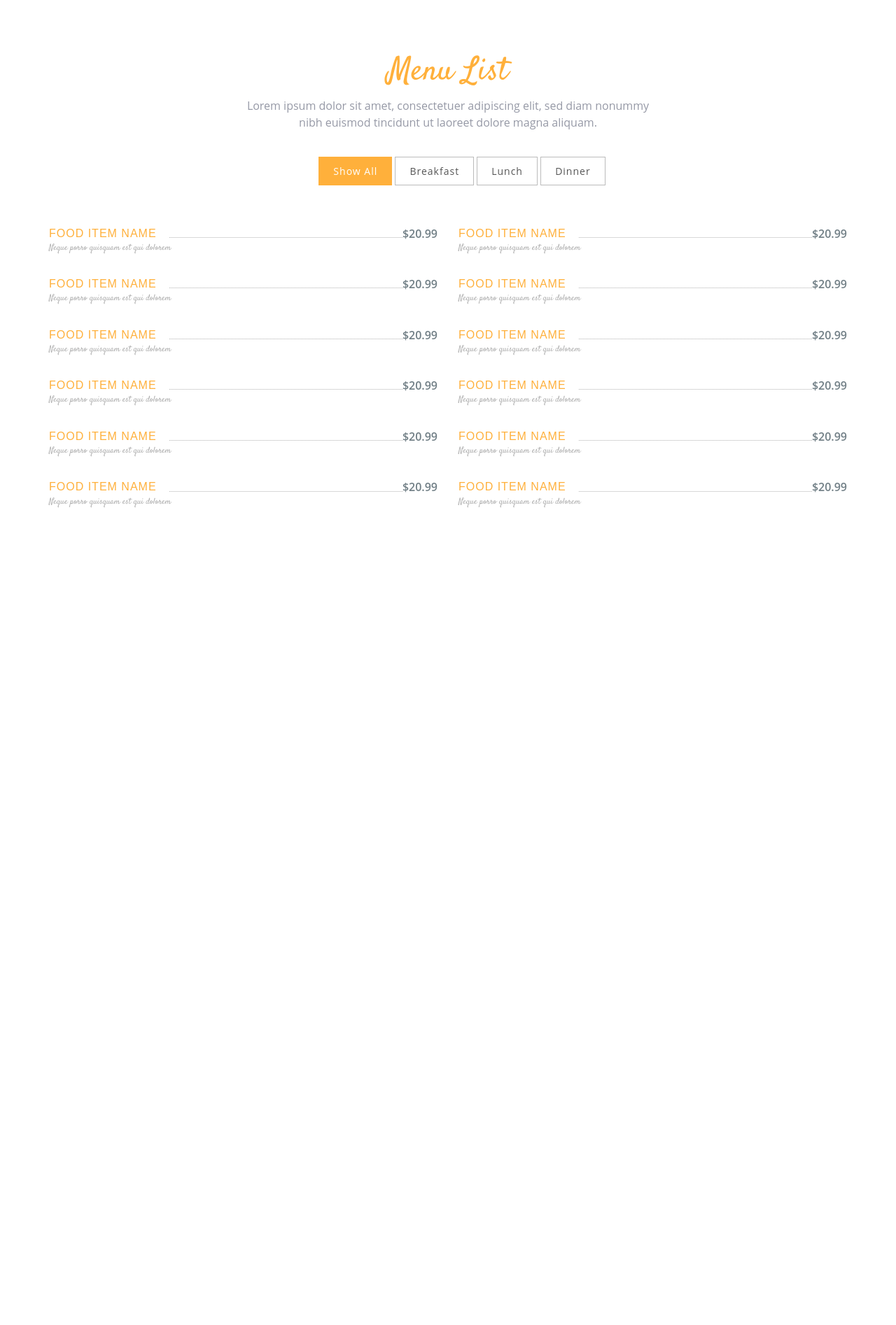
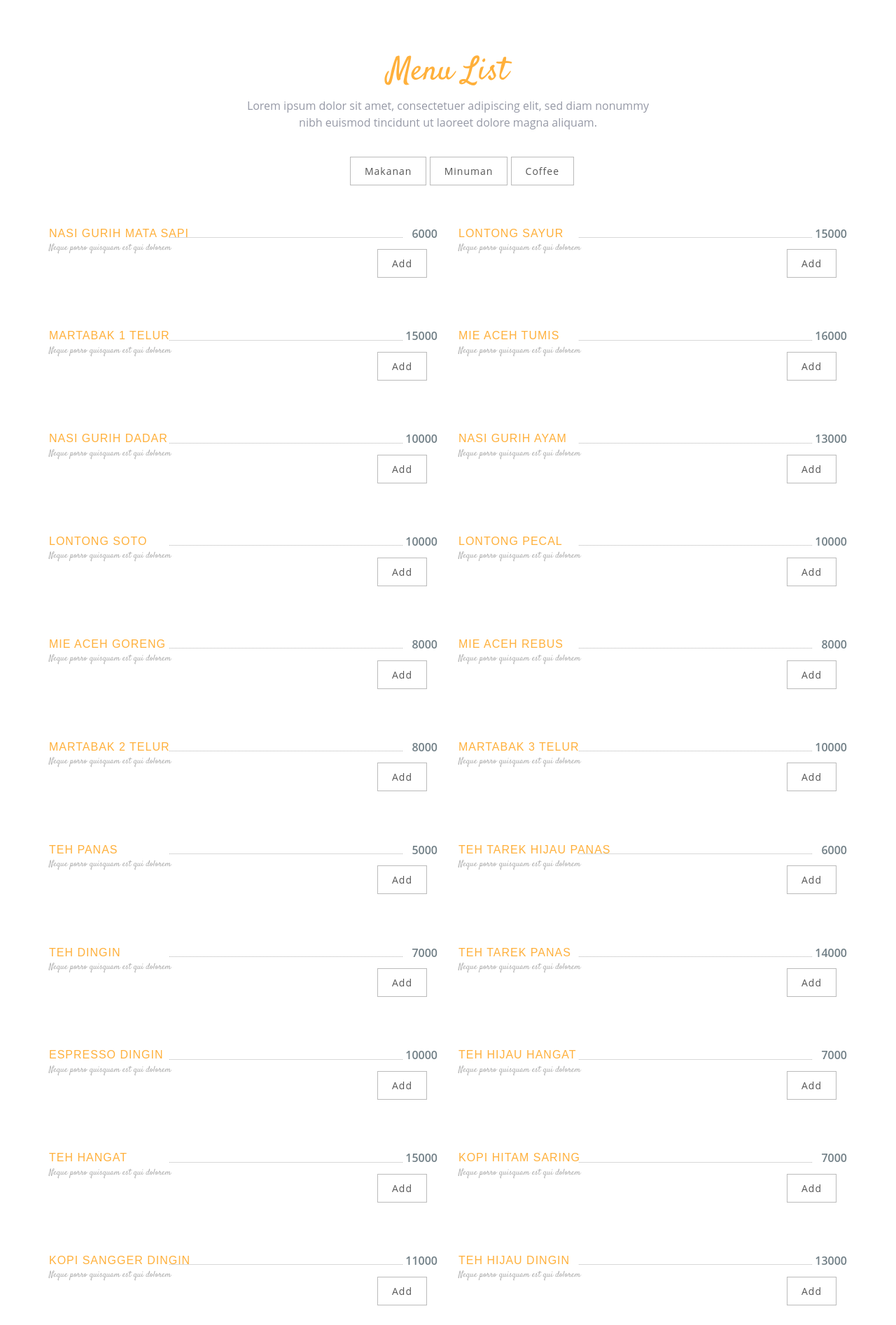
Before and after one commit to tyshafira/ProyekRPL-D-Let-sOrderHere, a PHP site: page /index.php in a window 1280 px wide. Shown: the part 1262-3156 px from the top of the page at 70% size. Before the commit the page ends 1988 px from the top, so only its background shows below. Run offline with PHP 8.4, Linux system fonts and the light colour scheme; data comes from the database, SQL or seed files in the repository; some web fonts are replaced.

```diff
--- a/index.php
+++ b/index.php
@@ -1,8 +1,10 @@
+
+<!DOCTYPE html>
+
 <?php
 include "connection.php"
 ?>
 
-<!DOCTYPE html>
 <html lang="en">
 
 <head>
@@ -135,123 +137,63 @@ include "connection.php"
 
         <div class="col-md-12  text-center" id="menu-flters">
           <ul>
-            <li><a class="filter active" data-filter=".menu-restaurant">Show All</a></li>
-            <li><a class="filter" data-filter=".breakfast">Breakfast</a></li>
-            <li><a class="filter" data-filter=".lunch">Lunch</a></li>
-            <li><a class="filter" data-filter=".dinner">Dinner</a></li>
+
+            <li><a class="filter" data-filter=".makanan">Makanan</a></li>
+            <li><a class="filter" data-filter=".minuman">Minuman</a></li>
+            <li><a class="filter" data-filter=".coffee">Coffee</a></li>
+
           </ul>
         </div>
 
+
         <div id="menu-wrapper">
 
-          <div class="breakfast menu-restaurant">
-            <span class="clearfix">
-              <a class="menu-title" href="#" data-meal-img="assets/img/restaurant/rib.jpg">Food Item Name</a>
-              <span style="left: 166px; right: 44px;" class="menu-line"></span>
-              <span class="menu-price">$20.99</span>
-            </span>
-            <span class="menu-subtitle">Neque porro quisquam est qui dolorem</span>
-          </div>
+       <?php
+       $result = mysqli_query($link, "SELECT * FROM menu WHERE jenis_menu=1");
 
-          <div class="breakfast menu-restaurant">
-            <span class="clearfix">
-              <a class="menu-title" href="#" data-meal-img="assets/img/restaurant/rib.jpg">Food Item Name</a>
-              <span style="left: 166px; right: 44px;" class="menu-line"></span>
-              <span class="menu-price">$20.99</span>
-            </span>
-            <span class="menu-subtitle">Neque porro quisquam est qui dolorem</span>
-          </div>
+    while ($data = mysqli_fetch_assoc($result) )
+       {
+          echo "<div class=\"makanan menu-restaurant\">";
+           echo "<span class=\"clearfix\">";
+              echo "<a class=\"menu-title\" href=\"#\" data-meal-img=\"assets/img/restaurant/rib.jpg\">$data[nama_menu]</a>";
+              echo "<span style=\"left: 166px; right: 44px;\" class=\"menu-line\"></span>";
+              echo "<span class=\"menu-price\">$data[harga_menu]</span>";
+           echo  "</span>";
+            echo "<span class=\"menu-subtitle\">Neque porro quisquam est qui dolorem</span>";
 
-          <div class="breakfast menu-restaurant">
-            <span class="clearfix">
-              <a class="menu-title" href="#" data-meal-img="assets/img/restaurant/rib.jpg">Food Item Name</a>
-              <span style="left: 166px; right: 44px;" class="menu-line"></span>
-              <span class="menu-price">$20.99</span>
-            </span>
-            <span class="menu-subtitle">Neque porro quisquam est qui dolorem</span>
-          </div>
 
-          <div class="breakfast menu-restaurant">
-            <span class="clearfix">
-              <a class="menu-title" href="#" data-meal-img="assets/img/restaurant/rib.jpg">Food Item Name</a>
-              <span style="left: 166px; right: 44px;" class="menu-line"></span>
-              <span class="menu-price">$20.99</span>
-            </span>
-            <span class="menu-subtitle">Neque porro quisquam est qui dolorem</span>
-          </div>
 
-          <div class="lunch menu-restaurant">
-            <span class="clearfix">
-              <a class="menu-title" href="#" data-meal-img="assets/img/restaurant/rib.jpg">Food Item Name</a>
-              <span style="left: 166px; right: 44px;" class="menu-line"></span>
-              <span class="menu-price">$20.99</span>
-            </span>
-            <span class="menu-subtitle">Neque porro quisquam est qui dolorem</span>
-          </div>
+        echo "<div class=\"col-md-12  text-right\" id=\"menu-flters\">";
+          echo "<ul>";
+            echo "<li><a class=\"filter\" data-filter=\".tambah\">Add</a></li>" ;
+          echo "</ul>";
+         echo "</div>";
+            echo "</div>";
+        }
 
-          <div class="lunch menu-restaurant">
-            <span class="clearfix">
-              <a class="menu-title" href="#" data-meal-img="assets/img/restaurant/rib.jpg">Food Item Name</a>
-              <span style="left: 166px; right: 44px;" class="menu-line"></span>
-              <span class="menu-price">$20.99</span>
-            </span>
-            <span class="menu-subtitle">Neque porro quisquam est qui dolorem</span>
-          </div>
+        $result = mysqli_query($link, "SELECT * FROM menu WHERE jenis_menu=2");
 
-          <div class="lunch menu-restaurant">
-            <span class="clearfix">
-              <a class="menu-title" href="#" data-meal-img="assets/img/restaurant/rib.jpg">Food Item Name</a>
-              <span style="left: 166px; right: 44px;" class="menu-line"></span>
-              <span class="menu-price">$20.99</span>
-            </span>
-            <span class="menu-subtitle">Neque porro quisquam est qui dolorem</span>
-          </div>
+    while ($data = mysqli_fetch_assoc($result) )
+       {
+          echo "<div class=\"minuman menu-restaurant\">";
+           echo "<span class=\"clearfix\">";
+              echo "<a class=\"menu-title\" href=\"#\" data-meal-img=\"assets/img/restaurant/rib.jpg\">$data[nama_menu]</a>";
+              echo "<span style=\"left: 166px; right: 44px;\" class=\"menu-line\"></span>";
+              echo "<span class=\"menu-price\">$data[harga_menu]</span>";
+           echo  "</span>";
+            echo "<span class=\"menu-subtitle\">Neque porro quisquam est qui dolorem</span>";
 
-          <div class="lunch menu-restaurant">
-            <span class="clearfix">
-              <a class="menu-title" href="#" data-meal-img="assets/img/restaurant/rib.jpg">Food Item Name</a>
-              <span style="left: 166px; right: 44px;" class="menu-line"></span>
-              <span class="menu-price">$20.99</span>
-            </span>
-            <span class="menu-subtitle">Neque porro quisquam est qui dolorem</span>
-          </div>
 
-          <div class="lunch menu-restaurant">
-            <span class="clearfix">
-              <a class="menu-title" href="#" data-meal-img="assets/img/restaurant/rib.jpg">Food Item Name</a>
-              <span style="left: 166px; right: 44px;" class="menu-line"></span>
-              <span class="menu-price">$20.99</span>
-            </span>
-            <span class="menu-subtitle">Neque porro quisquam est qui dolorem</span>
-          </div>
 
-          <div class="dinner menu-restaurant">
-            <span class="clearfix">
-              <a class="menu-title" href="#" data-meal-img="assets/img/restaurant/rib.jpg">Food Item Name</a>
-              <span style="left: 166px; right: 44px;" class="menu-line"></span>
-              <span class="menu-price">$20.99</span>
-            </span>
-            <span class="menu-subtitle">Neque porro quisquam est qui dolorem</span>
-          </div>
+        echo "<div class=\"col-md-12  text-right\" id=\"menu-flters\">";
+          echo "<ul>";
+            echo "<li><a class=\"filter\" data-filter=\".tambah\">Add</a></li>" ;
+          echo "</ul>";
+         echo "</div>";
+            echo "</div>";
+        }
+        ?>
 
-          <div class="dinner menu-restaurant">
-            <span class="clearfix">
-              <a class="menu-title" href="#" data-meal-img="assets/img/restaurant/rib.jpg">Food Item Name</a>
-              <span style="left: 166px; right: 44px;" class="menu-line"></span>
-              <span class="menu-price">$20.99</span>
-            </span>
-            <span class="menu-subtitle">Neque porro quisquam est qui dolorem</span>
-          </div>
-
-          <div class="dinner menu-restaurant">
-            <span class="clearfix">
-              <a class="menu-title" href="#" data-meal-img="assets/img/restaurant/rib.jpg">Food Item Name</a>
-              <span style="left: 166px; right: 44px;" class="menu-line"></span>
-              <span class="menu-price">$20.99</span>
-            </span>
-            <span class="menu-subtitle">Neque porro quisquam est qui dolorem</span>
-          </div>
-        </div>
 
       </div>
     </div>
```
